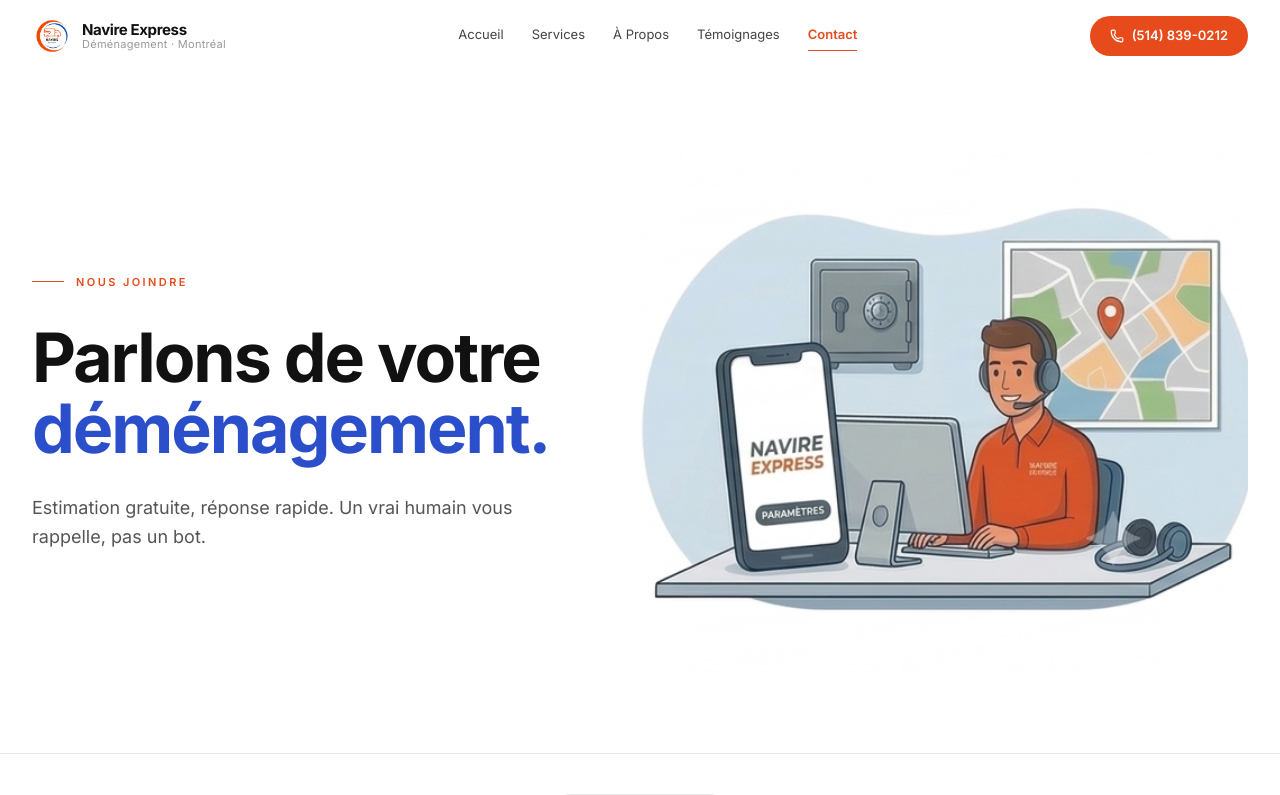
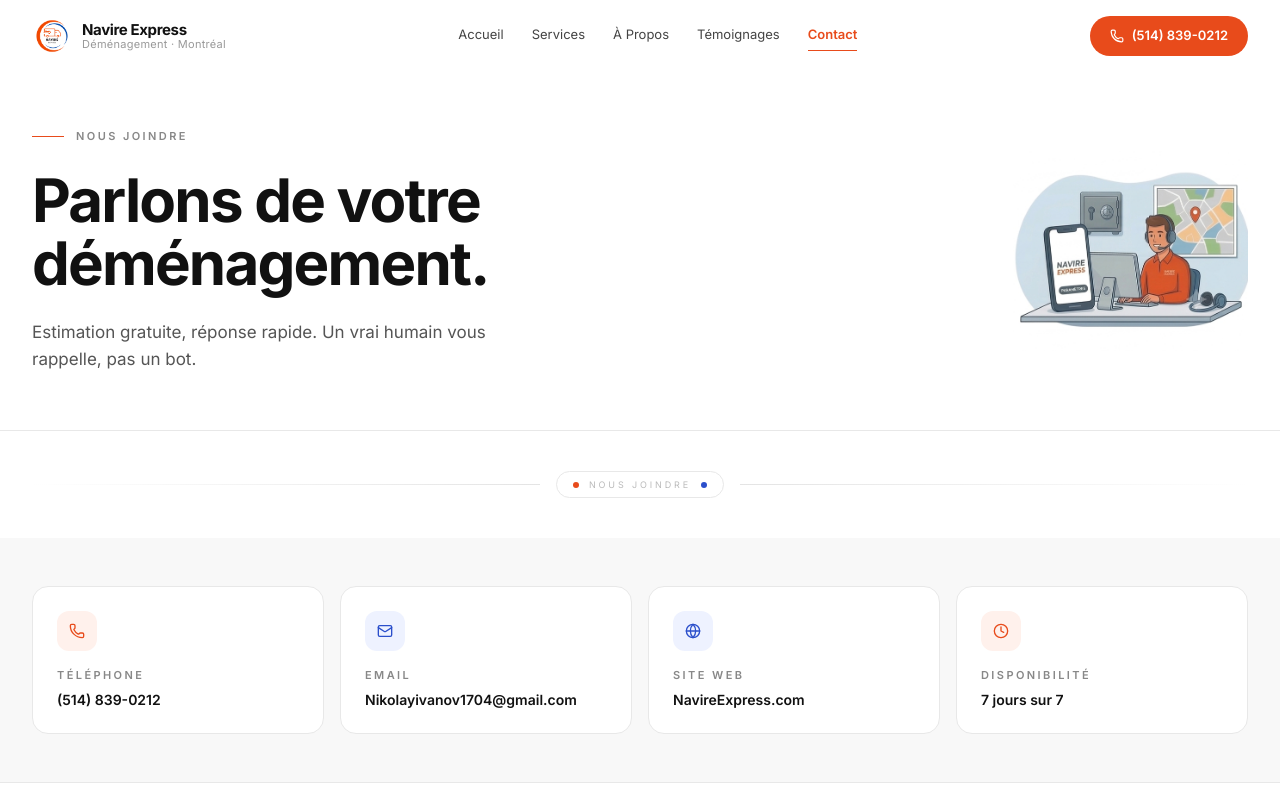
Before and after one commit to EnissayG/navireexpress, a React (Vite) app: page /contact in a window 1280 px wide. Shown: the top 795 px of the page. Built offline with nearby package versions, Linux system fonts and the light colour scheme.

Commit message:
ajustement titres

```diff
--- a/src/app/components/PageHero.tsx
+++ b/src/app/components/PageHero.tsx
@@ -12,25 +12,25 @@ type PageHeroProps = {
 export function PageHero({ label, title, description, image, imageAlt, children }: PageHeroProps) {
   return (
     <section className="bg-white border-b border-[#e8e8e8] overflow-hidden">
-      <div className="max-w-7xl mx-auto px-6 lg:px-8 py-16 lg:py-20">
-        <div className="grid grid-cols-1 lg:grid-cols-[1fr_1.1fr] items-center gap-10 lg:gap-12">
-          <div className="max-w-xl lg:max-w-2xl">
-            <div className="flex items-center gap-3 mb-8">
+      <div className="max-w-7xl mx-auto px-6 lg:px-8 py-12 lg:py-14">
+        <div className="flex flex-col lg:flex-row lg:items-center lg:justify-between gap-8 lg:gap-12">
+          <div className="flex-1 min-w-0 max-w-2xl">
+            <div className="flex items-center gap-3 mb-6">
               <div className="w-8 h-px bg-[#E84B1B]" />
-              <span className="text-[11px] font-semibold uppercase tracking-[0.22em] text-[#E84B1B]">
+              <span className="text-[11px] font-semibold uppercase tracking-[0.22em] text-[#888]">
                 {label}
               </span>
             </div>
 
             <h1
-              className="font-bold text-[#111] mb-7 leading-[1.05]"
-              style={{ fontSize: "clamp(38px, 5.5vw, 68px)", letterSpacing: "-0.03em" }}
+              className="font-bold text-[#111] mb-6 leading-[1.05]"
+              style={{ fontSize: "clamp(34px, 5vw, 60px)", letterSpacing: "-0.03em" }}
             >
               {title}
             </h1>
 
             {description && (
-              <p className="text-[#555] leading-relaxed" style={{ fontSize: "clamp(15px, 1.5vw, 18px)" }}>
+              <p className="text-[#555] leading-relaxed max-w-lg" style={{ fontSize: "clamp(15px, 1.4vw, 17px)" }}>
                 {description}
               </p>
             )}
@@ -38,11 +38,14 @@ export function PageHero({ label, title, description, image, imageAlt, children
             {children}
           </div>
 
-          <div className="flex justify-center lg:justify-end">
+          <div className="flex-shrink-0 flex justify-center lg:justify-end">
             <img
               src={image}
               alt={imageAlt}
-              className="w-full max-w-[440px] sm:max-w-[500px] lg:max-w-none lg:w-[105%] h-auto object-contain"
+              width={480}
+              height={320}
+              className="w-auto h-auto max-w-[260px] sm:max-w-[300px] lg:max-w-[340px] max-h-[160px] sm:max-h-[180px] lg:max-h-[200px] object-contain object-center"
+              decoding="async"
             />
           </div>
         </div>
--- a/src/app/pages/About.tsx
+++ b/src/app/pages/About.tsx
@@ -78,9 +78,9 @@ export function About() {
         label="À propos"
         title={
           <>
-            On déménage des gens
+            On déménage des gens,
             <br />
-            <span className="text-[#2B4FCB]">depuis 2020.</span> Pas des boîtes.
+            pas des boîtes.
           </>
         }
         description="Il y a une différence entre transporter des meubles et accompagner quelqu'un dans un moment de vie important. On a choisi la deuxième option."
--- a/src/app/pages/Contact.tsx
+++ b/src/app/pages/Contact.tsx
@@ -47,7 +47,7 @@ export function Contact() {
           <>
             Parlons de votre
             <br />
-            <span className="text-[#2B4FCB]">déménagement.</span>
+            déménagement.
           </>
         }
         description="Estimation gratuite, réponse rapide. Un vrai humain vous rappelle, pas un bot."
--- a/src/app/pages/Home.tsx
+++ b/src/app/pages/Home.tsx
@@ -138,8 +138,9 @@ export function Home() {
                 className="text-[#111] leading-[0.95]"
                 style={{ fontSize: "clamp(48px, 8vw, 112px)", fontWeight: 900, letterSpacing: "-0.04em" }}
               >
-                Un service de<br />
-                <span style={{ color: "#E84B1B" }}>déménagement fiable.</span>
+                Un service de
+                <br />
+                déménagement fiable.
               </h1>
 
               <p
--- a/src/app/pages/Services.tsx
+++ b/src/app/pages/Services.tsx
@@ -120,7 +120,7 @@ export function Services() {
           <>
             Des solutions pour
             <br />
-            <span className="text-[#2B4FCB]">chaque situation</span>
+            chaque situation.
           </>
         }
         description="De la boîte de carton à la clé du nouveau domicile, Navire Express couvre l'ensemble du processus de déménagement."
--- a/src/app/pages/Testimonials.tsx
+++ b/src/app/pages/Testimonials.tsx
@@ -141,7 +141,7 @@ export function Testimonials() {
           <>
             Ce que disent
             <br />
-            <span className="text-[#2B4FCB]">nos clients</span>
+            nos clients.
           </>
         }
         image={temoignageHeroImg}
```
